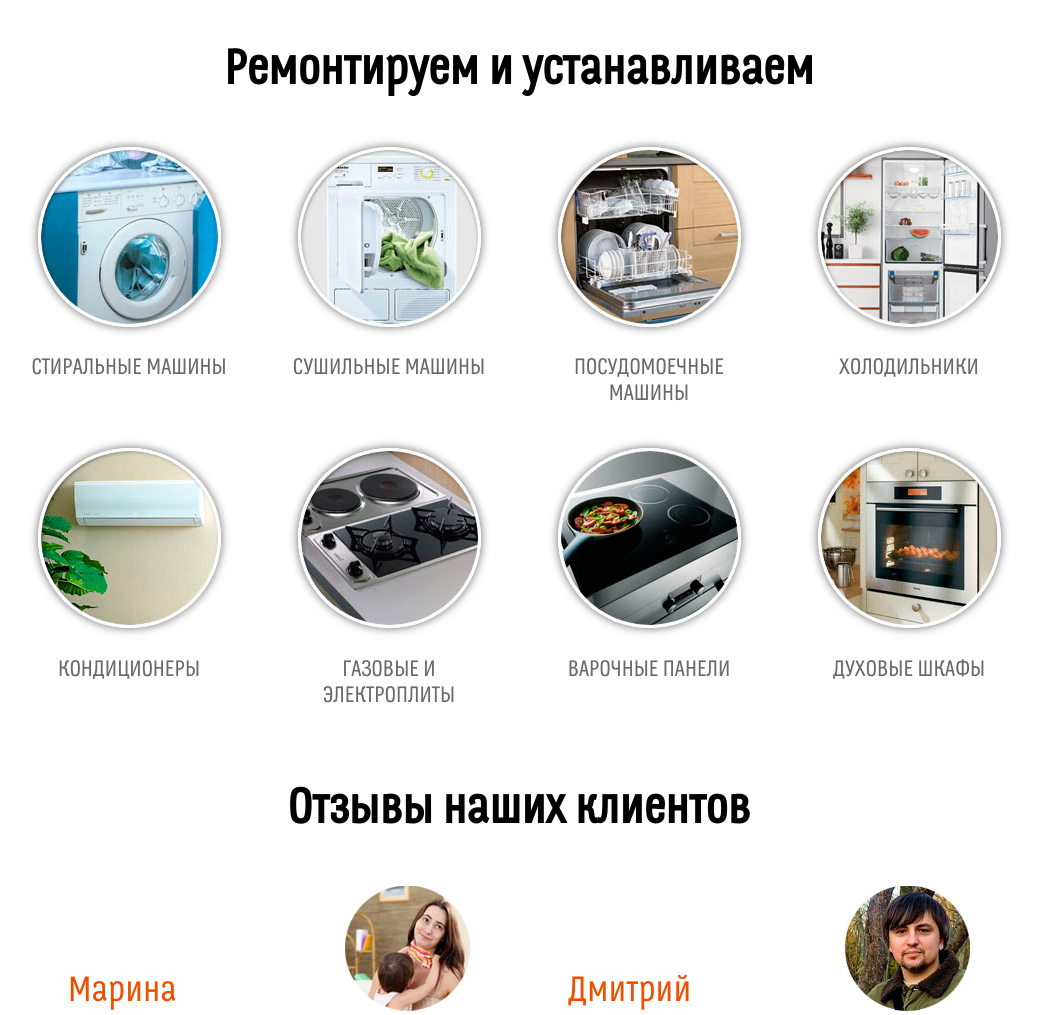
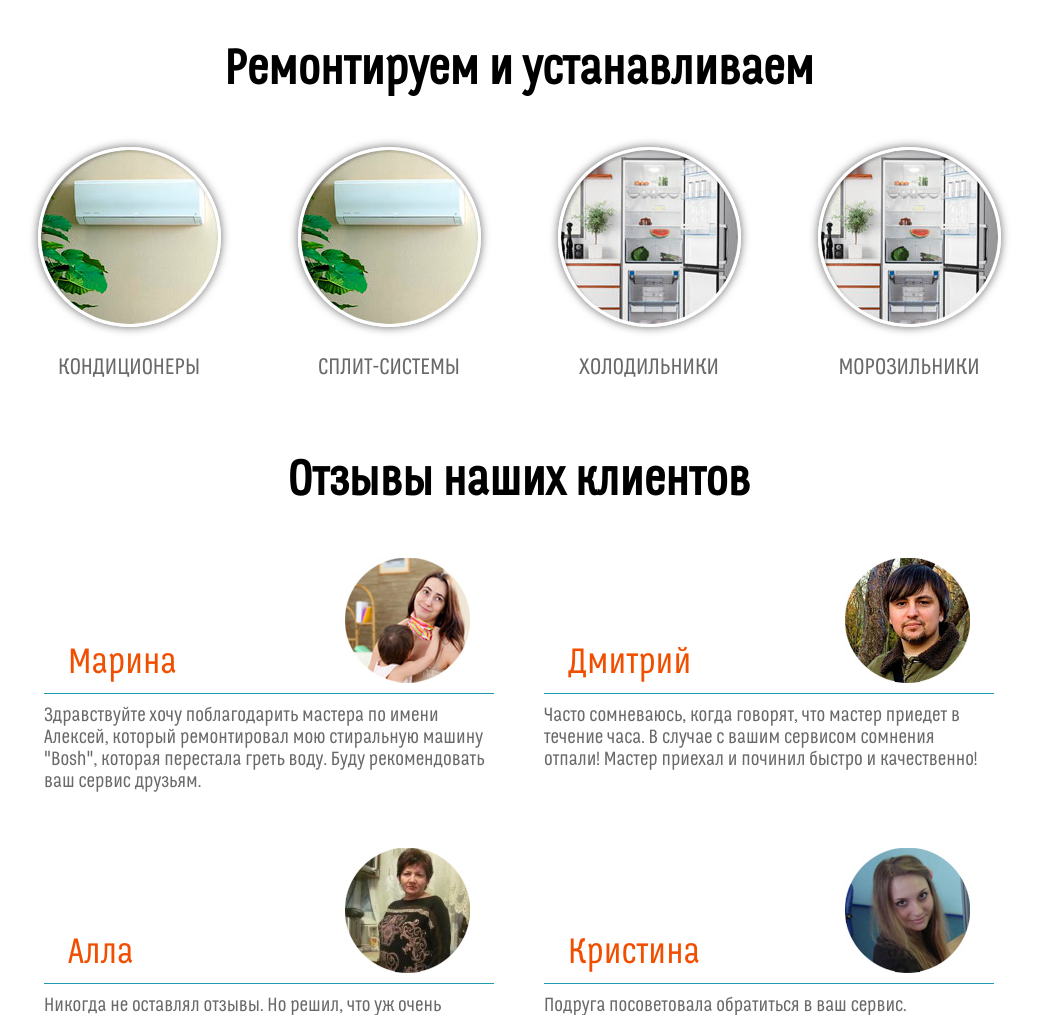
Before and after one commit to morshinin/klimatik-servis, a PHP site: page / in a window 1280 px wide. Shown: the part 3812-4827 px from the top of the page, without its empty margins (121-1159 px from the left). Run offline with PHP 8.4, Linux system fonts and the light colour scheme; some web fonts are replaced.

Commit message:
Changes services section

```diff
--- a/index.php
+++ b/index.php
@@ -472,26 +472,30 @@
 		<div class="container">
 			<div class="servicesRow">
 				<div class="cardServices">
+					<img class="cardServicesImage" src="img/service8.png" alt="">
+					<h3 class="cardServicesTitle">Кондиционеры</h3>
+				</div>
+				<div class="cardServices">
+					<img class="cardServicesImage" src="img/service8.png" alt="">
+					<h3 class="cardServicesTitle">Сплит-системы</h3>
+				</div>
+				<div class="cardServices">
+					<img class="cardServicesImage" src="img/service4.png" alt="">
+					<h3 class="cardServicesTitle">Холодильники</h3>
+				</div>
+				<div class="cardServices">
+					<img class="cardServicesImage" src="img/service4.png" alt="">
+					<h3 class="cardServicesTitle">Морозильники</h3>
+				</div>
+			</div>
+<!-- 			<div class="servicesRow">
+				<div class="cardServices">
 					<img class="cardServicesImage" src="img/service1.png" alt="">
 					<h3 class="cardServicesTitle">Стиральные машины</h3>
 				</div>
 				<div class="cardServices">
 					<img class="cardServicesImage" src="img/service2.png" alt="">
 					<h3 class="cardServicesTitle">Сушильные машины</h3>
-				</div>
-				<div class="cardServices">
-					<img class="cardServicesImage" src="img/service3.png" alt="">
-					<h3 class="cardServicesTitle">Посудомоечные машины</h3>
-				</div>
-				<div class="cardServices">
-					<img class="cardServicesImage" src="img/service4.png" alt="">
-					<h3 class="cardServicesTitle">Холодильники</h3>
-				</div>
-			</div>
-			<div class="servicesRow">
-				<div class="cardServices">
-					<img class="cardServicesImage" src="img/service8.png" alt="">
-					<h3 class="cardServicesTitle">Кондиционеры</h3>
 				</div>
 				<div class="cardServices">
 					<img class="cardServicesImage" src="img/service7.png" alt="">
@@ -505,7 +509,7 @@
 					<img class="cardServicesImage" src="img/service5.png" alt="">
 					<h3 class="cardServicesTitle">Духовые шкафы</h3>
 				</div>
-			</div>
+			</div> -->
 		</div>
 	</section>
 	<section class="testimonials">
```
